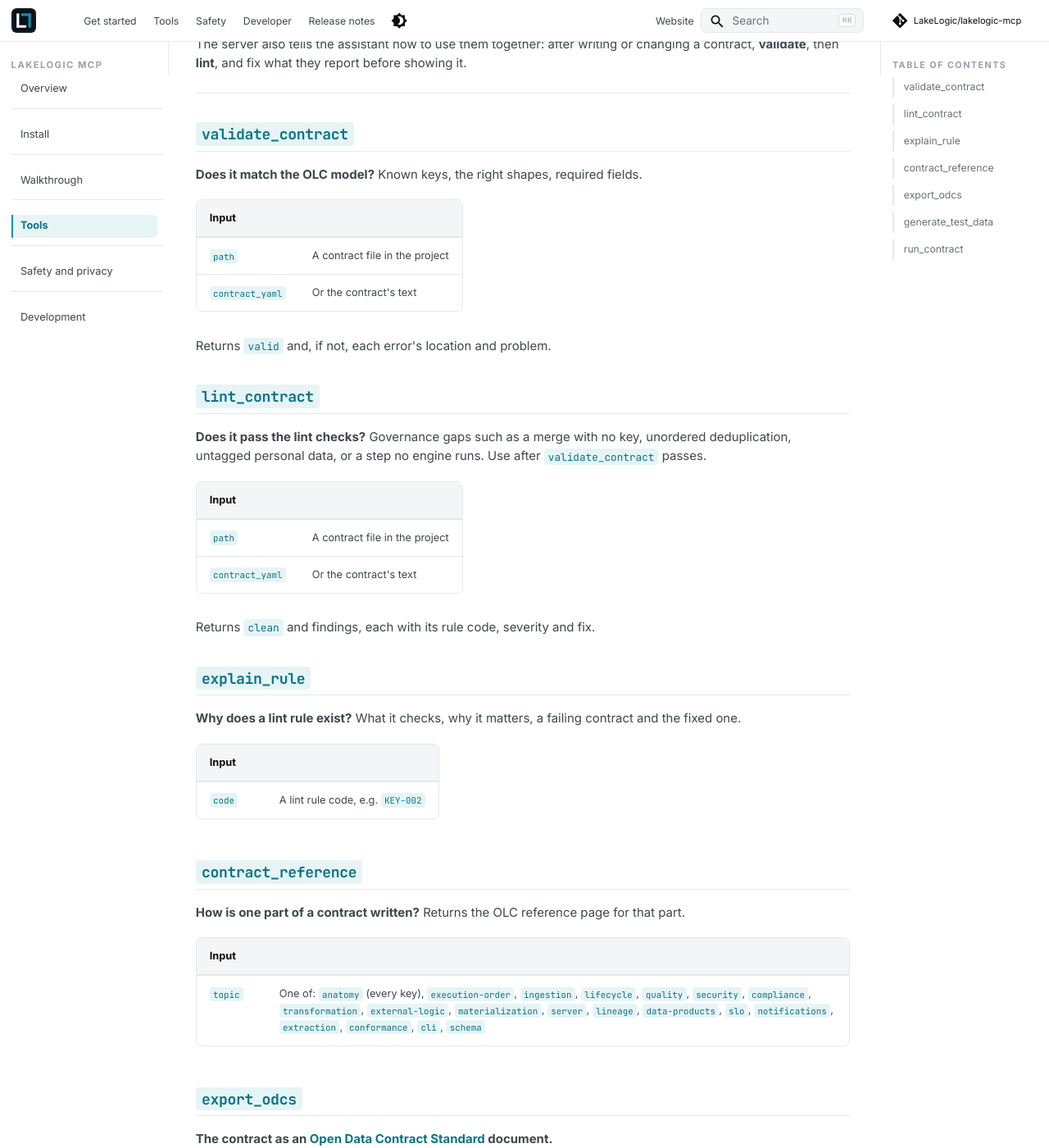
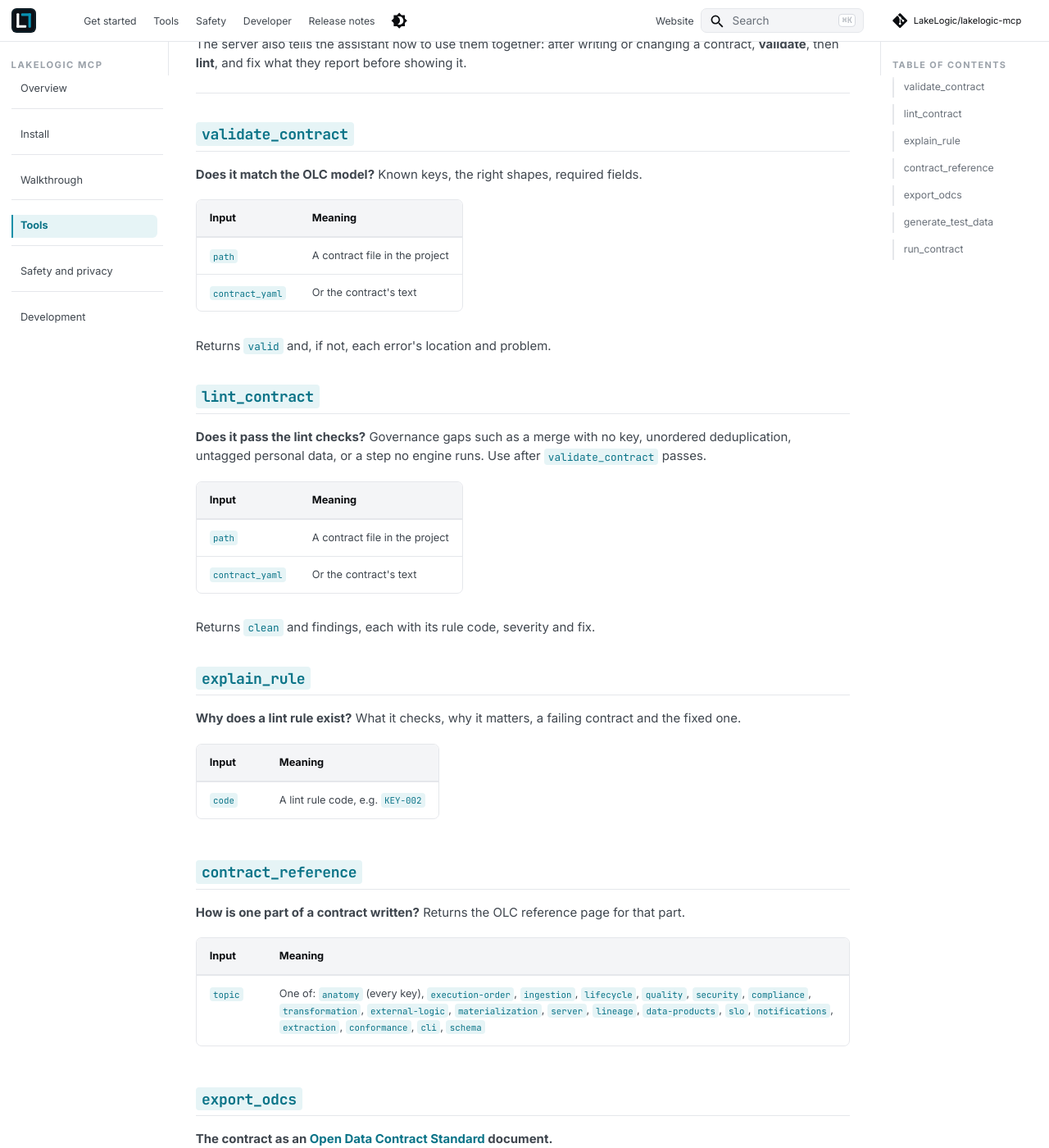
Before and after one commit to LakeLogic/lakelogic-mcp, an MkDocs documentation site: the page built from docs/tools.md, in a window 1280 px wide and 1400 px high, scrolled down 289 px. Shown: the whole window at 82% size. Built offline with MkDocs 1.6.1 and Material for MkDocs 9.7.7, drawn with Linux system fonts in a browser that asks for light colours; comment, search, counter and statistics services are not loaded; some of the changed text lies outside the part shown.

Commit message:
docs: readable tool input tables (headers, no wrapping names)

```diff
--- a/docs/stylesheets/extra.css
+++ b/docs/stylesheets/extra.css
@@ -1376,3 +1376,14 @@
     margin-top: 1.5rem;
   }
 }
+
+/* ── LakeLogic MCP: tool input tables (2026-10-24) ──────────────────────────────────────────
+   An input name or default (`write_outputs`, `test_data/<contract>.csv`) is one token: it must
+   not wrap or spill out of its cell. The table widens instead, and scrolls on a narrow screen. */
+.md-typeset table:not([class]) td:first-child code,
+.md-typeset table:not([class]) td:nth-child(2) code {
+  white-space: nowrap;
+}
+.md-typeset table:not([class]) td:first-child {
+  white-space: nowrap;
+}
--- a/docs/tools.md
+++ b/docs/tools.md
@@ -18,7 +18,7 @@
 
 **Does it match the OLC model?** Known keys, the right shapes, required fields.
 
-| Input | |
+| Input | Meaning |
 |---|---|
 | `path` | A contract file in the project |
 | `contract_yaml` | Or the contract's text |
@@ -30,7 +30,7 @@
 **Does it pass the lint checks?** Governance gaps such as a merge with no key, unordered deduplication,
 untagged personal data, or a step no engine runs. Use after `validate_contract` passes.
 
-| Input | |
+| Input | Meaning |
 |---|---|
 | `path` | A contract file in the project |
 | `contract_yaml` | Or the contract's text |
@@ -41,7 +41,7 @@
 
 **Why does a lint rule exist?** What it checks, why it matters, a failing contract and the fixed one.
 
-| Input | |
+| Input | Meaning |
 |---|---|
 | `code` | A lint rule code, e.g. `KEY-002` |
 
@@ -49,7 +49,7 @@
 
 **How is one part of a contract written?** Returns the OLC reference page for that part.
 
-| Input | |
+| Input | Meaning |
 |---|---|
 | `topic` | One of: `anatomy` (every key), `execution-order`, `ingestion`, `lifecycle`, `quality`, `security`, `compliance`, `transformation`, `external-logic`, `materialization`, `server`, `lineage`, `data-products`, `slo`, `notifications`, `extraction`, `conformance`, `cli`, `schema` |
 
@@ -57,7 +57,7 @@
 
 **The contract as an [Open Data Contract Standard](https://bitol-io.github.io/open-data-contract-standard/) document.**
 
-| Input | |
+| Input | Meaning |
 |---|---|
 | `path` | A contract file in the project |
 
@@ -67,7 +67,7 @@
 of rows that deliberately break its quality rules, so a run shows quarantine working.
 *Writes a file in the project.*
 
-| Input | Default | |
+| Input | Default | Meaning |
 |---|---|---|
 | `path` | | The contract file |
 | `rows` | `100` | How many rows |
@@ -81,7 +81,7 @@
 how many rows pass, how many are quarantined, and each quarantine reason with its count.
 *Nothing is written to the contract's target. Core does what the contract configures, including any notifications — see [Safety and privacy](safety.md).*
 
-| Input | Default | |
+| Input | Default | Meaning |
 |---|---|---|
 | `path` | | The contract file |
 | `source` | | The data file (CSV or Parquet) in the project |
--- a/mkdocs.yml
+++ b/mkdocs.yml
@@ -73,7 +73,7 @@
 
 extra_css:
   # Bump ?v= on every extra.css change: GitHub Pages serves it unhashed.
-  - stylesheets/extra.css?v=1
+  - stylesheets/extra.css?v=2
 
 extra_javascript:
   - javascripts/theme-switcher.js
```
